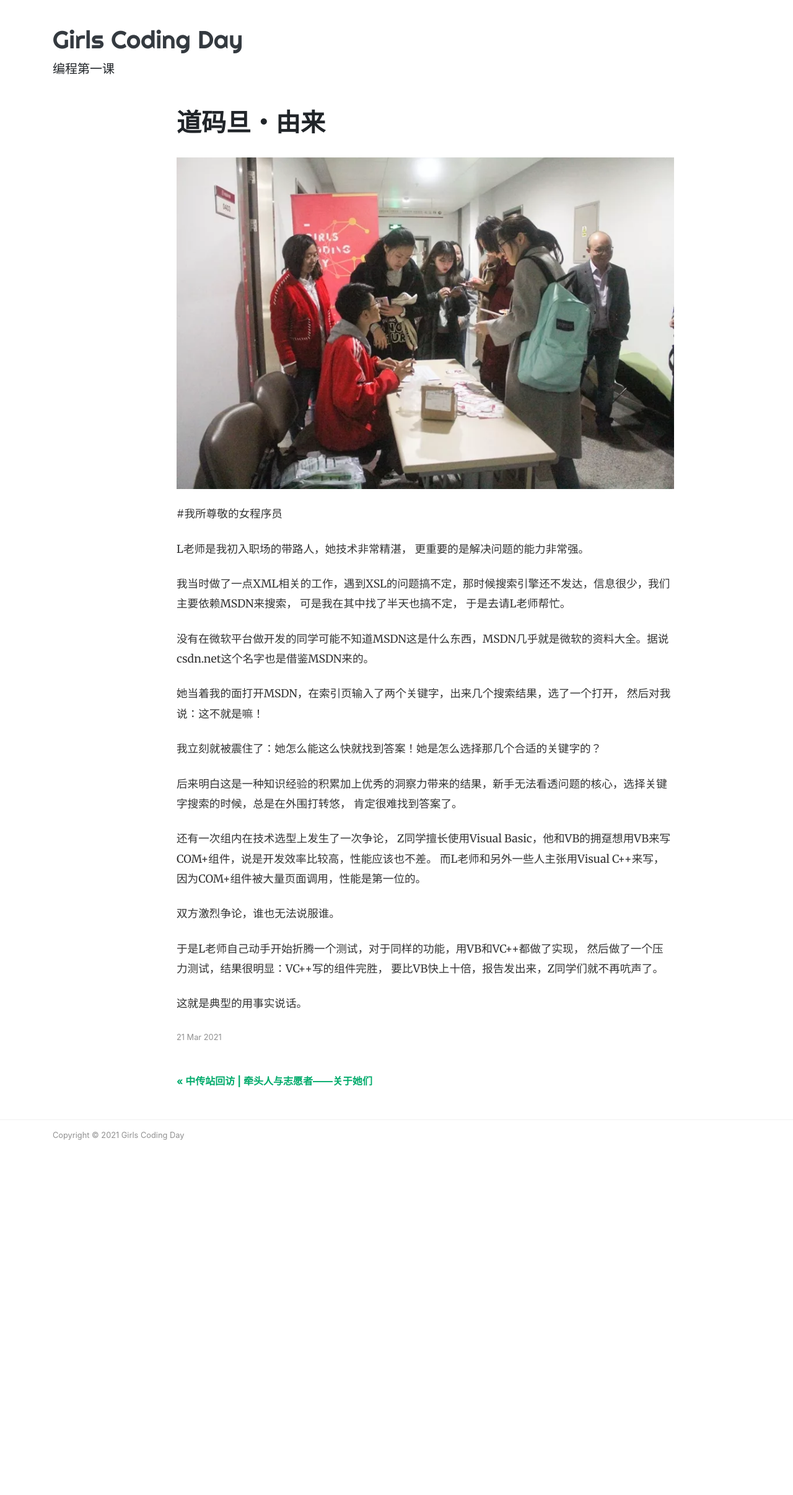
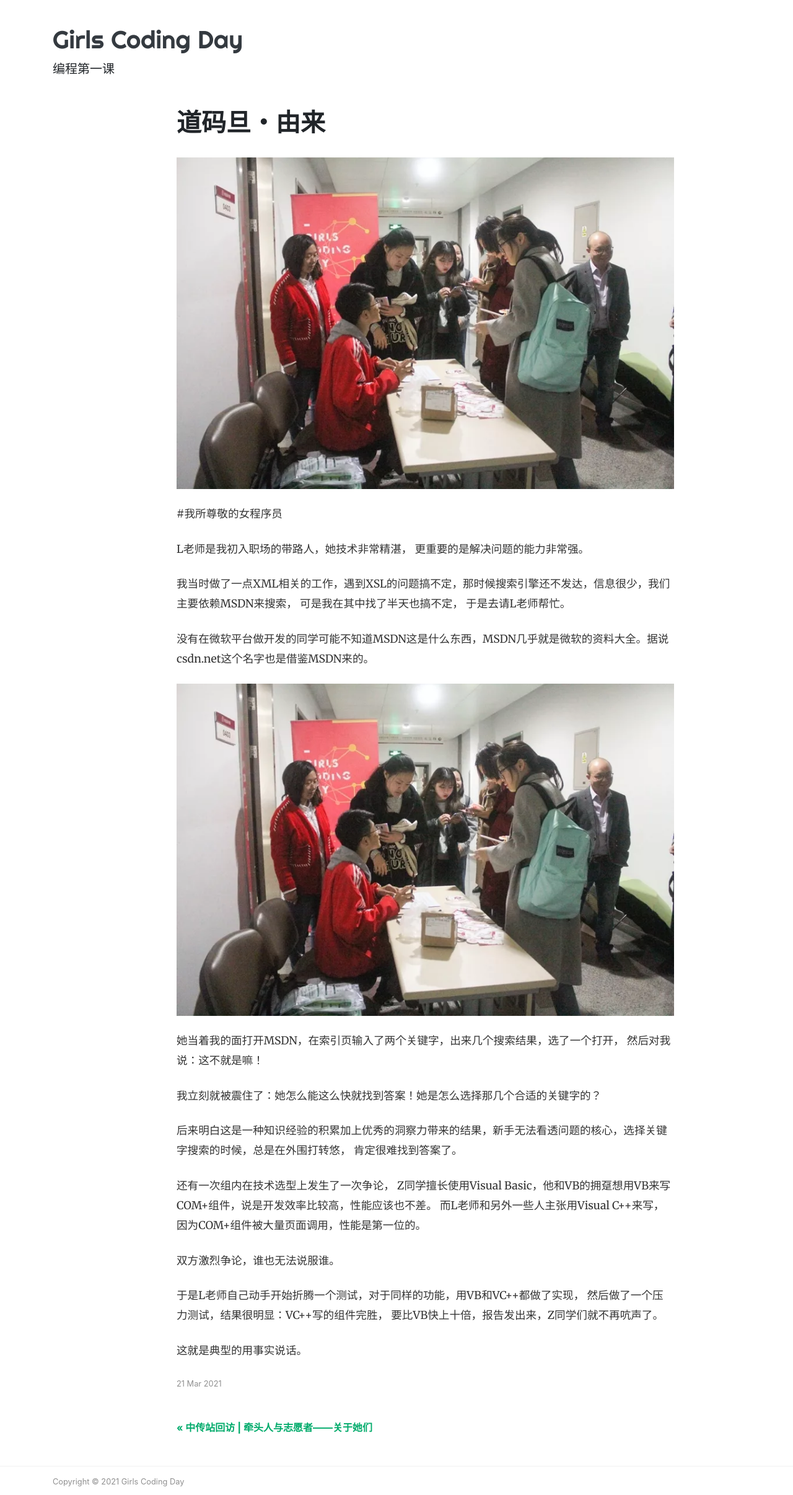
Before and after one commit to gualike/my-first-blog, a Jekyll site: the page built from _posts/2021-03-21-hello-world.md, in a window 1280 px wide. Shown: the whole page at 62% size. Built offline with Jekyll 4.4.1, drawn with Linux system fonts in a browser that asks for light colours; nearby versions of some CDN libraries; before the commit the page ends 1853 px from its top, so only the background shows below that.

Commit message:
添加了图片
添加了图片

```diff
--- a/_posts/2021-03-21-hello-world.md
+++ b/_posts/2021-03-21-hello-world.md
@@ -17,6 +17,7 @@ L老师是我初入职场的带路人，她技术非常精湛， 更重要的是
 没有在微软平台做开发的同学可能不知道MSDN这是什么东西，MSDN几乎就是微软的资料大全。据说csdn.net这个名字也是借鉴MSDN来的。
 
 
+![002](../assets/images/001.jpg)
 
 她当着我的面打开MSDN，在索引页输入了两个关键字，出来几个搜索结果，选了一个打开， 然后对我说：这不就是嘛！
 
```
